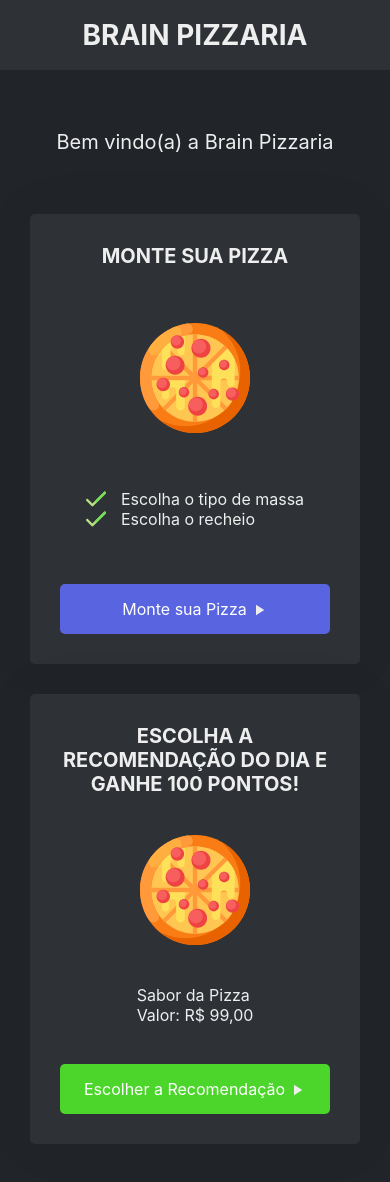
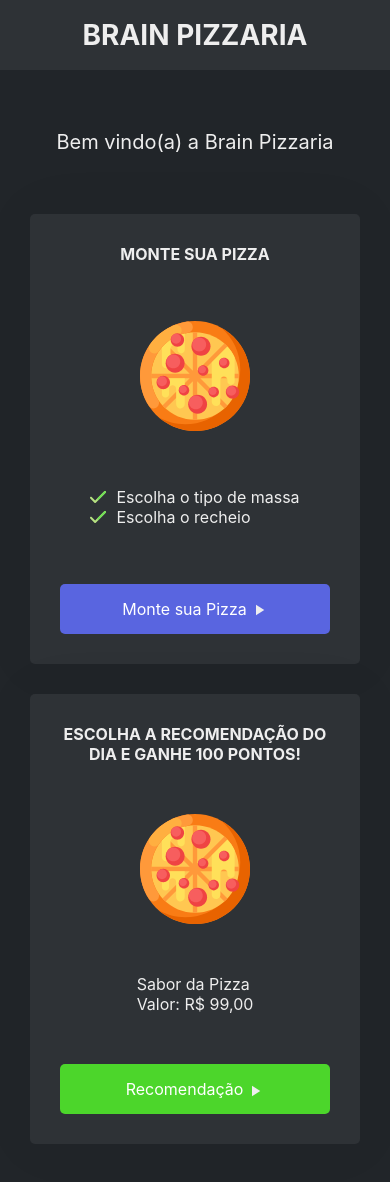
Before and after one commit to jorginhodev/desafio-brainweb, a React (Create React App) app: page / in a window 390 px wide. Shown: the top 1182 px of the page. Built offline with nearby package versions, Linux system fonts and the light colour scheme.

Commit message:
feat(ui): finish cards responsiveness

```diff
--- a/src/components/CardMount/styles.js
+++ b/src/components/CardMount/styles.js
@@ -16,6 +16,10 @@ export const Wrapper = styled.section`
     h1 {
         text-transform: uppercase;
         font-size: 20px;
+
+        @media (max-width: 580px) {
+            font-size: 16px;
+        }
     }
 `;
 
@@ -29,6 +33,11 @@ export const Benefits = styled.div`
         img {
             margin-right: 15px;
             width: 20px;
+
+            @media (max-width: 580px) {
+                margin-right: 10px;
+                width: 16px;
+            }
         }
     }
 `;
--- a/src/components/CardRecommendation/index.js
+++ b/src/components/CardRecommendation/index.js
@@ -20,7 +20,7 @@ const CardRecommendation = () => {
             </S.Information>
 
             <Button to="/recommendation" bgcolor="#4CD62B">
-                <span>Escolher a Recomendação</span>
+                <span>Recomendação</span>
                 <img
                     src={ArrowRightIcon}
                     alt="Ícone de uma seta para a direita"
--- a/src/components/CardRecommendation/styles.js
+++ b/src/components/CardRecommendation/styles.js
@@ -16,6 +16,10 @@ export const Wrapper = styled.section`
     h1 {
         text-transform: uppercase;
         font-size: 20px;
+
+        @media (max-width: 580px) {
+            font-size: 16px;
+        }
     }
 `;
 
@@ -25,10 +29,5 @@ export const Information = styled.div`
 
     span {
         display: flex;
-
-        img {
-            margin-right: 15px;
-            width: 20px;
-        }
     }
 `;
```
